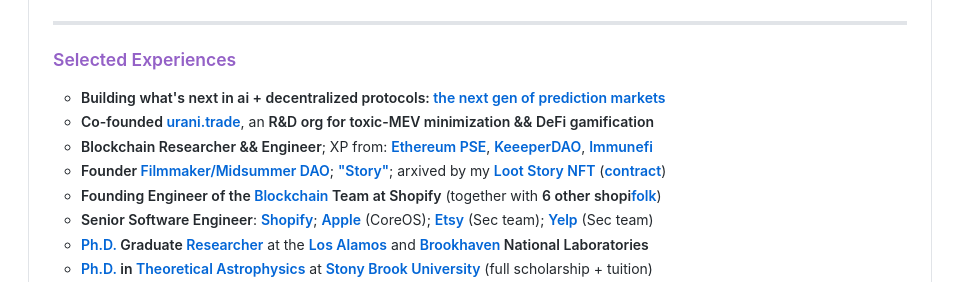
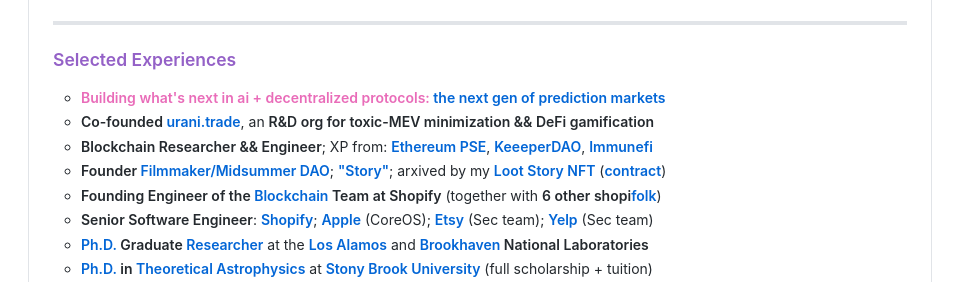
Before and after one commit to von-steinkirch/bt3gl.xyz-website, a plain HTML site: page public/index.html in a window 1280 px wide. Shown: the part 316-598 px from the top of the page, 316-1280 px from the left. Drawn offline with Linux system fonts and the light colour scheme.

```diff
--- a/public/index.html
+++ b/public/index.html
@@ -245,7 +245,7 @@
 												<h3><span style="color: rgb(148, 97, 199);">Selected Experiences</span></h3>
 
 												<ul>
-													<li><strong>Building what's next in ai + decentralized protocols: <span style="color: rgb(233, 108, 185);"><a href="https://www.lilit.ai/" target="_blank">the next gen of prediction markets</a></span></strong></li>
+													<li><strong><span style="color: rgb(233, 108, 185);">Building what's next in ai + decentralized protocols: <a href="https://www.lilit.ai/" target="_blank">the next gen of prediction markets</a></span></strong></li>
 													<li><strong>Co-founded <a target="_blank" href="https://urani.trade">urani.trade</a></strong>, an <b>R&D org for toxic-MEV minimization && DeFi gamification</b></li>
 													<li><strong>Blockchain Researcher && Engineer</strong>; XP from: <strong><a target="_blank" href="https://ethereum.foundation/">Ethereum PSE</strong></a>, <strong><a target="_blank" href="https://app.rook.fi/en/trade">KeeeperDAO</strong></a>, <strong><a target="_blank" href="/images/immunefi.png">Immunefi</a></strong> </li>
 													<li><strong>Founder <a target="_blank" href="https://vimeo.com/638007916">Filmmaker/Midsummer DAO</a></strong>; <b><a target="_blank" href="https://story.mirror.xyz/gbwXf_IOm4BkUNmWYWz5M-47Te8ELuQngClR8iHFxDU">"Story"</a></b>; arxived by my <b><a target="_blank" href="https://storyteller-mint-app-git-main-getstory.vercel.app/">Loot Story NFT</b></a> (<b><a target="_blank" href="https://etherscan.io/address/0x9213256fe89fa0428e8546910a8d78180dbbdc38">contract</b></a>)</li>
```
